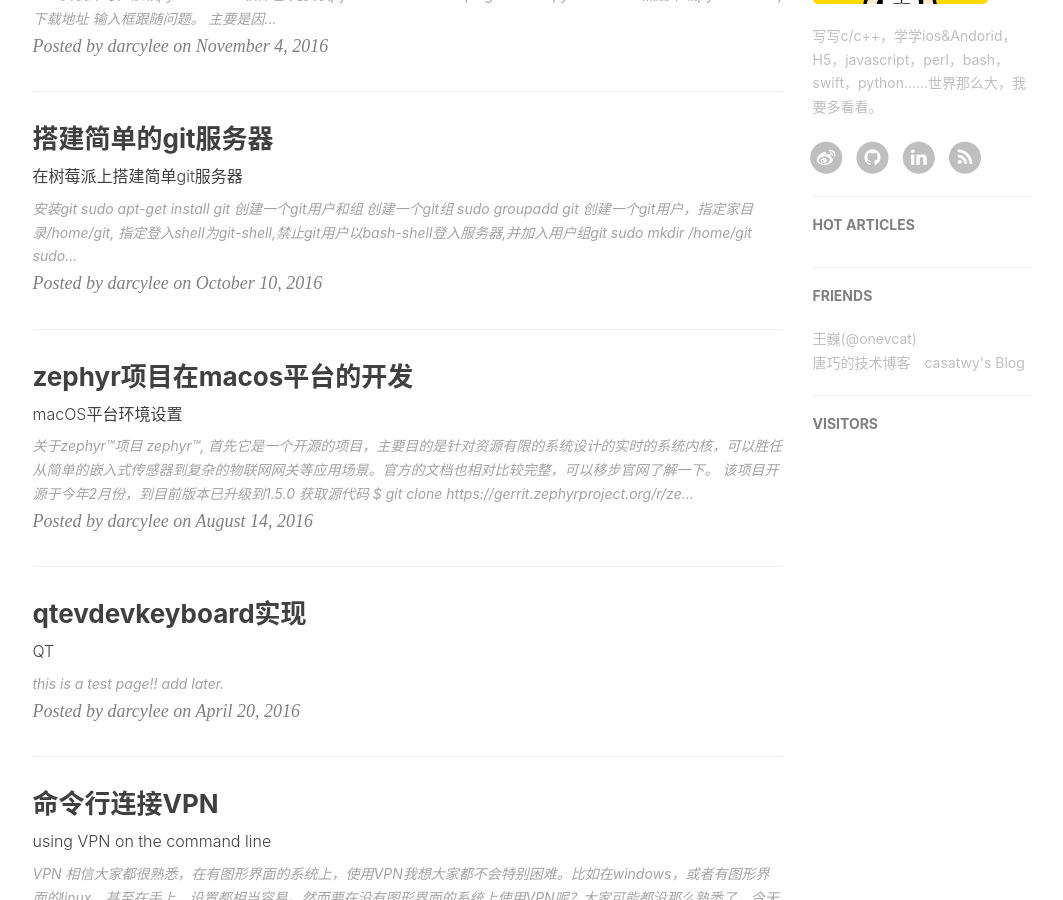
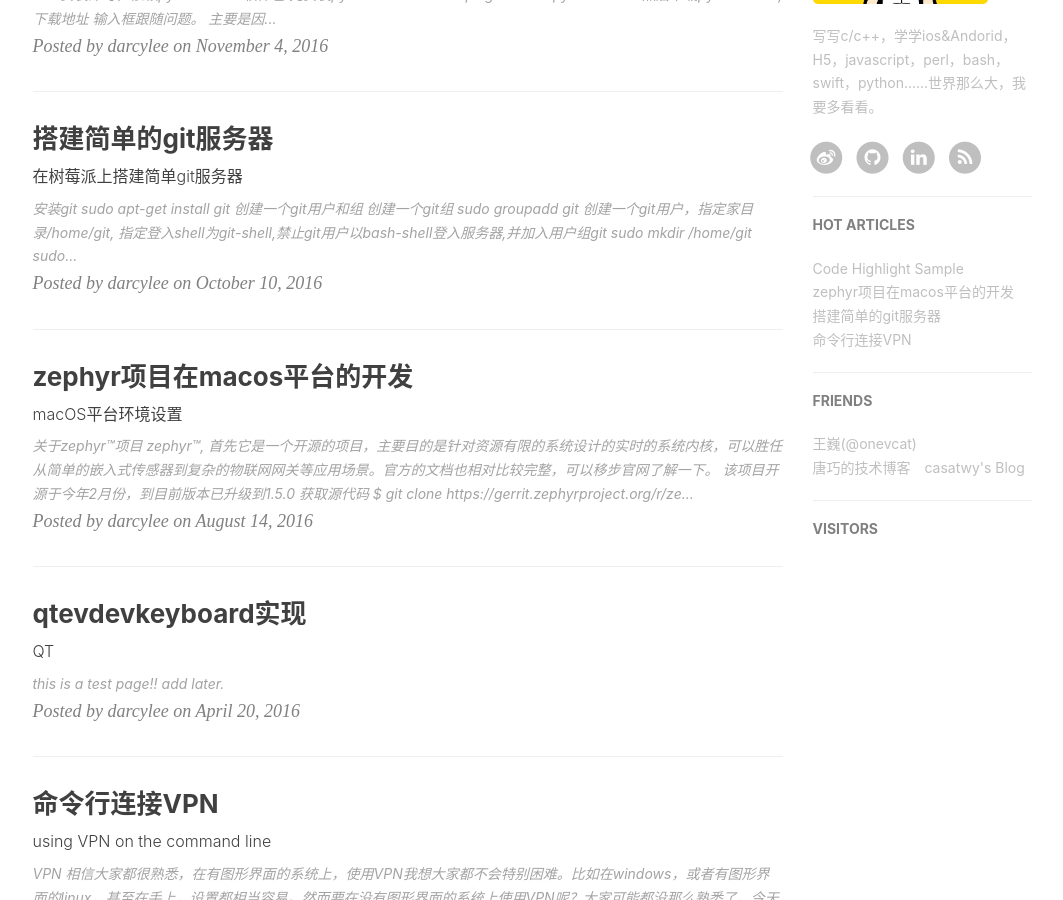
Before and after one commit to darcylee/darcylee.github.io, a Jekyll site: the page built from index.html, in a window 1280 px wide and 900 px high, scrolled down 797 px. Shown: the whole window, without its empty margins (135-1198 px from the left). Built offline with Jekyll 4.4.1, drawn with Linux system fonts in a browser that asks for light colours; nearby versions of some CDN libraries; the list of posts is cut into pages by our own code; comment, search, counter and statistics services are not loaded; some of the changed lines change nothing that is shown.

Commit message:
set hotart

```diff
--- a/_config.yml
+++ b/_config.yml
@@ -95,18 +95,22 @@ chrome-tab-theme-color: "#000000"
 service-worker: true
 
 # hotpages
-# hotpages: [
-#     {
-#         title: "zephyr项目在macos平台的开发",
-#         href:  "https://www.gitlee.com/2016/08/14/Develop_zephry_project_on_mac/"
-#     }, {
-#         title: "搭建简单的git服务器",
-#         href:  "https://www.gitlee.com/2016/10/10/setup-simple-git-server/"
-#     },{
-#         title: "命令行连接VPN",
-#         href:  "https://www.gitlee.com/2016/01/29/vpn_on_command_line/"
-#     }
-# ]
+hotpages: [
+    {
+        title: "Code Highlight Sample",
+        href: "http://www.gitlee.com/blog/code_highlight_sample/"
+    },
+    {
+        title: "zephyr项目在macos平台的开发",
+        href:  "http://www.gitlee.com/blog/Develop_zephry_project_on_mac/"
+    }, {
+        title: "搭建简单的git服务器",
+        href:  "http://www.gitlee.com/blog/setup-simple-git-server/"
+    },{
+        title: "命令行连接VPN",
+        href:  "http://www.gitlee.com/blog/vpn_on_command_line/"
+    }
+]
 
 
 
```
